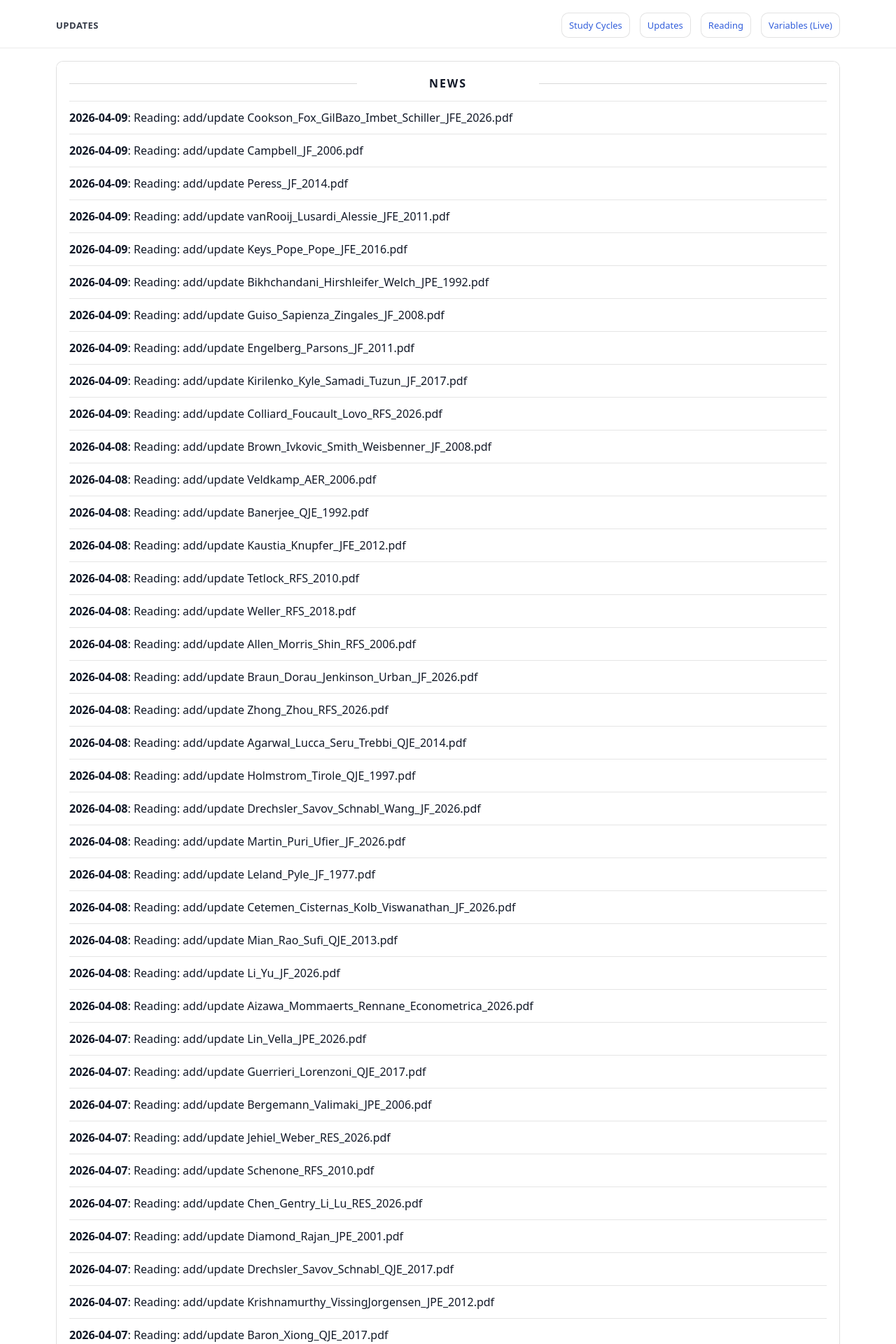
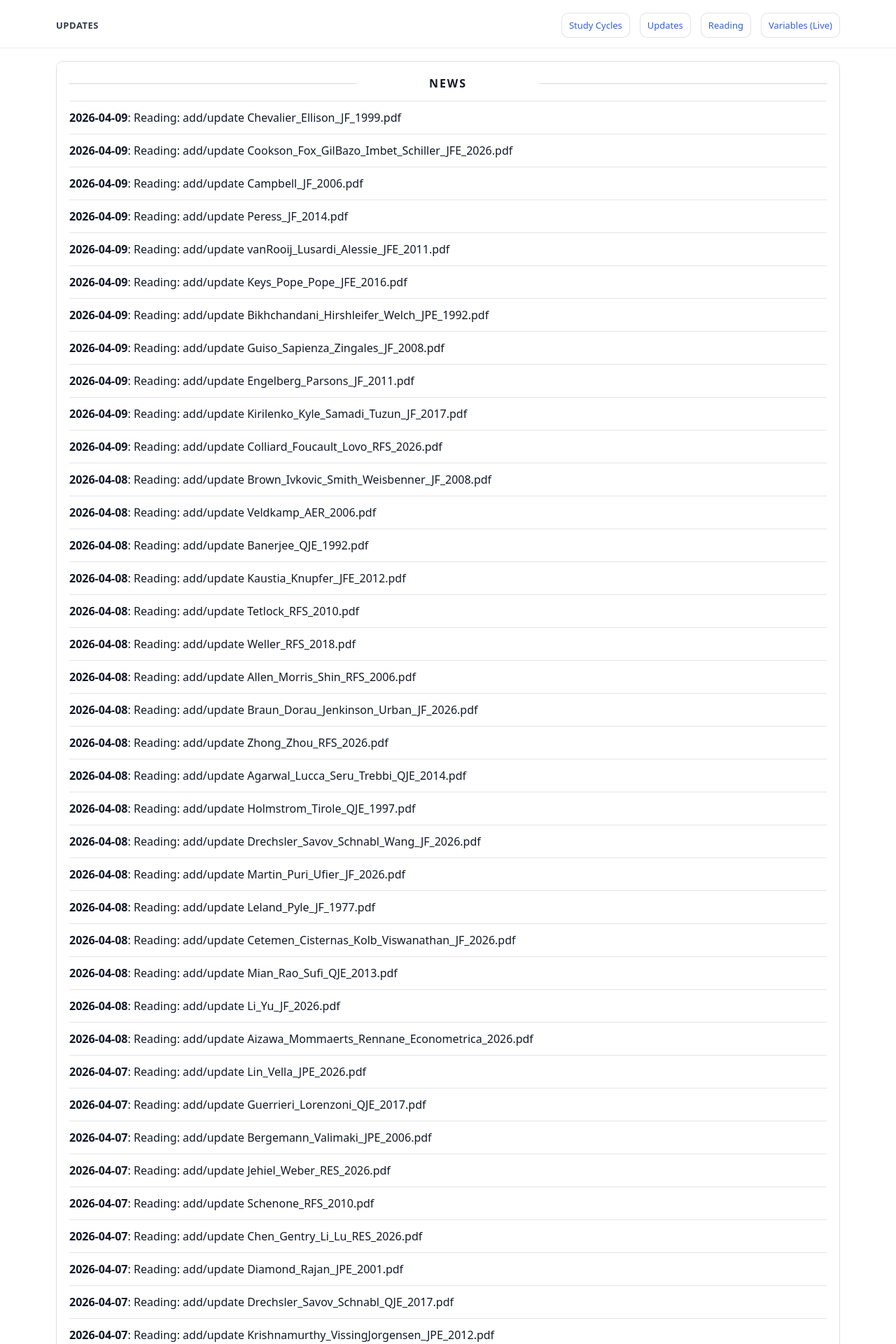
Before and after one commit to yaxinzn/study-archive, a Jekyll site: the page built from updates/index.md, in a window 1280 px wide. Shown: the top 1920 px of the page at 70% size. Built offline with Jekyll 4.4.1, drawn with Linux system fonts in a browser that asks for light colours; some of the changed text lies outside the part shown.

Commit message:
chore: update NEWS feed

```diff
--- a/_data/news.yml
+++ b/_data/news.yml
@@ -1,4 +1,7 @@
 # Auto-generated update history (sorted newest -> oldest). Do not edit manually.
+- ts: "1775720554"
+  date: "2026-04-09"
+  title: "Reading: add/update Chevalier_Ellison_JF_1999.pdf"
 - ts: "1775689057"
   date: "2026-04-09"
   title: "Reading: add/update Cookson_Fox_GilBazo_Imbet_Schiller_JFE_2026.pdf"
```
